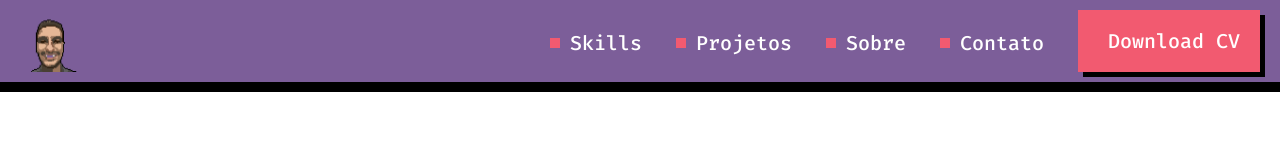
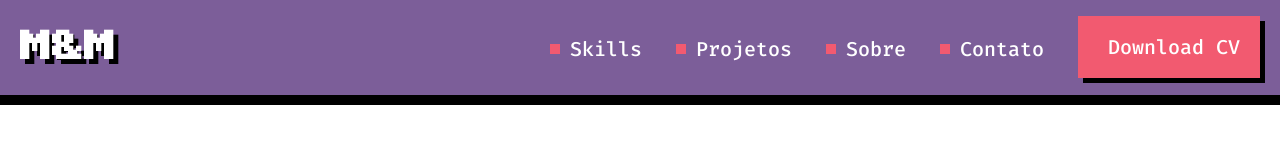
Before and after one commit to matheusmfeitoza/matheusmfeitoza.github.io, a plain HTML site: page index.html in a window 1280 px wide. Drawn offline with Linux system fonts and the light colour scheme.

Commit message:
Modificado logo e estilizado

```diff
--- a/css/index.css
+++ b/css/index.css
@@ -1,9 +1,15 @@
 header {
   display: flex;
+  align-items: center;
   justify-content: space-between;
   background-color: #7c5e99;
   padding: 10px 20px;
   border-bottom: 10px solid #000;
+}
+h1 {
+  font-family: "Press Start 2P", sans-serif;
+  color: #fff;
+  text-shadow: 5px 5px 0 #000000;
 }
 nav {
   text-align: right;
--- a/index.html
+++ b/index.html
@@ -6,7 +6,7 @@
     <meta name="viewport" content="width=device-width, initial-scale=1.0" />
     <link rel="preconnect" href="https://fonts.gstatic.com" />
     <link
-      href="https://fonts.googleapis.com/css2?family=Fira+Code:wght@300;400;500&display=swap"
+      href="https://fonts.googleapis.com/css2?family=Fira+Code:wght@300;400;500;700&family=Press+Start+2P&display=swap"
       rel="stylesheet"
     />
 
@@ -17,7 +17,7 @@
   </head>
   <body>
     <header>
-      <img src="assets/img/avatar.png" alt="Avatar Matheus Marinho" />
+      <h1>M&M</h1>
       <nav>
         <a href="#" lang="en">Skills</a>
         <a href="#">Projetos</a>
```
